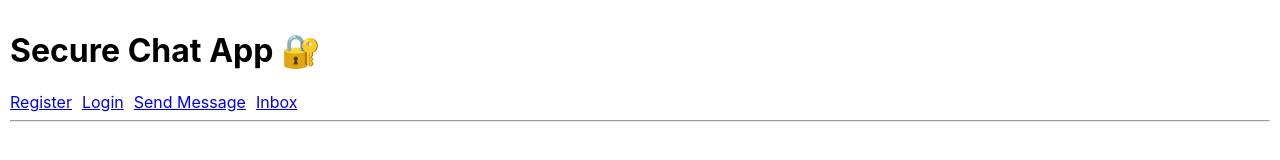
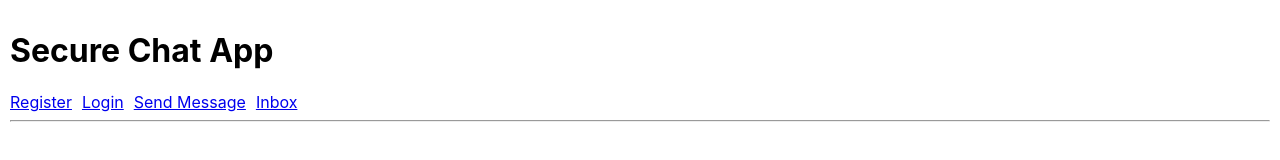
Before and after one commit to abdullahbilal-code/computerSystemsSecuirty, a React (Create React App) app in the folder client/: page / in a window 1280 px wide. Shown: the top 160 px of the page. Built offline with nearby package versions, Linux system fonts and the light colour scheme.

Commit message:
renamed application

```diff
--- a/client/public/index.html
+++ b/client/public/index.html
@@ -24,7 +24,7 @@
       work correctly both with client-side routing and a non-root public URL.
       Learn how to configure a non-root public URL by running `npm run build`.
     -->
-    <title>React App</title>
+    <title>Secure Chat</title>
   </head>
   <body>
     <noscript>You need to enable JavaScript to run this app.</noscript>
--- a/client/src/App.js
+++ b/client/src/App.js
@@ -10,7 +10,7 @@ function App() {
   return (
     <Router>
       <div style={{ padding: '10px' }}>
-        <h1>Secure Chat App 🔐</h1>
+        <h1>Secure Chat App</h1>
         <nav>
           <Link to="/register" style={{ marginRight: '10px' }}>Register</Link>
           <Link to="/login" style={{ marginRight: '10px' }}>Login</Link>
```
